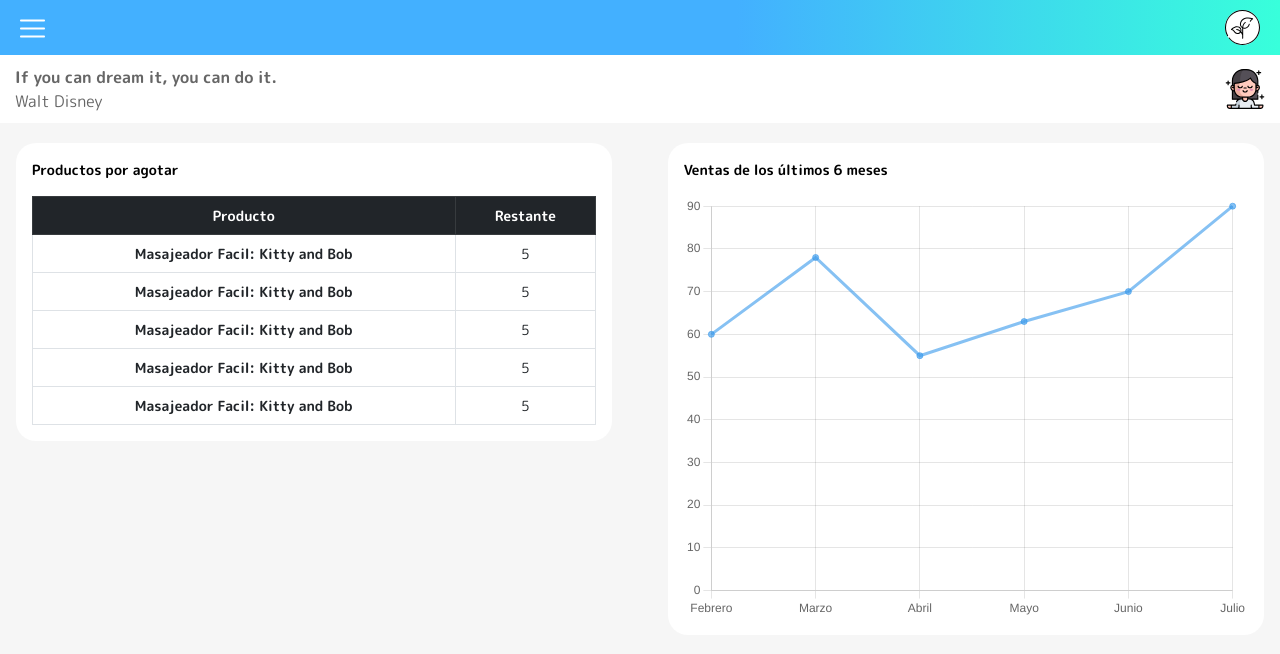
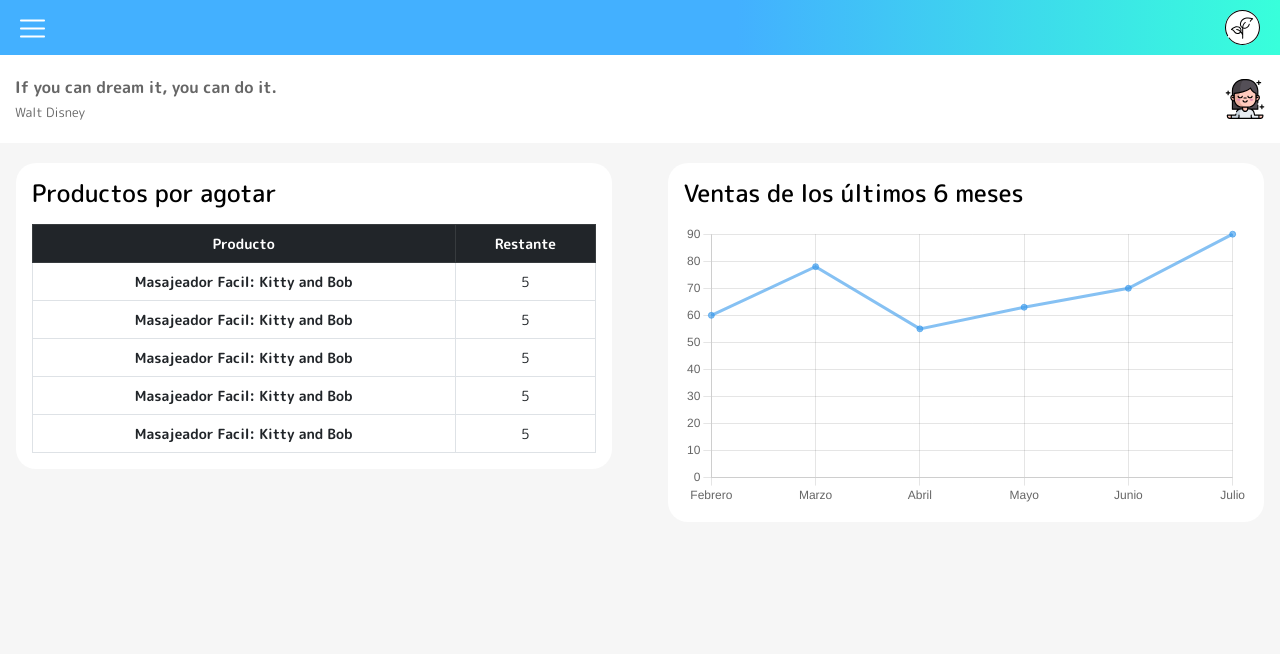
Before and after one commit to DrakeRedfield/angular.brendaapp.aaba, an Angular app: page /home in a window 1280 px wide. Shown: the top 654 px of the page. Built offline with nearby package versions, Linux system fonts and the light colour scheme.

Commit message:
Ajustes visuales en Home

```diff
--- a/src/app/pages/home/home.component.html
+++ b/src/app/pages/home/home.component.html
@@ -3,7 +3,7 @@
     <div class="phrase-content">
         <strong>If you can dream it, you can do it.</strong>
         <br>
-        Walt Disney
+        <span class="writer">Walt Disney</span>
     </div>
     <div class="image">
         <img src="/assets/icons/calm.svg" alt="Imagen Frase Emocional">
@@ -14,7 +14,7 @@
         <div class="col-12 col-md-6">
             <mat-card>
                 <mat-card-subtitle>
-                    <strong>Productos por agotar</strong>
+                    <strong><h4>Productos por agotar</h4></strong>
                 </mat-card-subtitle>
                 <mat-card-content>
                     <table class="table table-hover table-bordered">
@@ -37,10 +37,10 @@
         <div class="col-12 col-md-6">
             <mat-card>
                 <mat-card-subtitle>
-                    <strong>Ventas de los últimos 6 meses</strong>
+                    <strong><h4>Ventas de los últimos 6 meses</h4></strong>
                 </mat-card-subtitle>
                 <mat-card-content>
-                    <canvas #chartElm width="200" height="150"></canvas>
+                    <canvas #chartElm width="200" height="100"></canvas>
                 </mat-card-content>
             </mat-card>
         </div>
--- a/src/app/pages/home/home.component.scss
+++ b/src/app/pages/home/home.component.scss
@@ -1,7 +1,7 @@
 .emotional-phrase{
     background-color: white;
     color: #666666;
-    padding: 10px 15px;
+    padding: 20px 15px;
     display: flex;
     justify-content: space-between;
     align-items: center ;
@@ -10,6 +10,9 @@
         img{
             width: 100%;
         }
+    }
+    .writer{
+        font-size: 0.8rem;
     }
 }
 mat-card{
```
